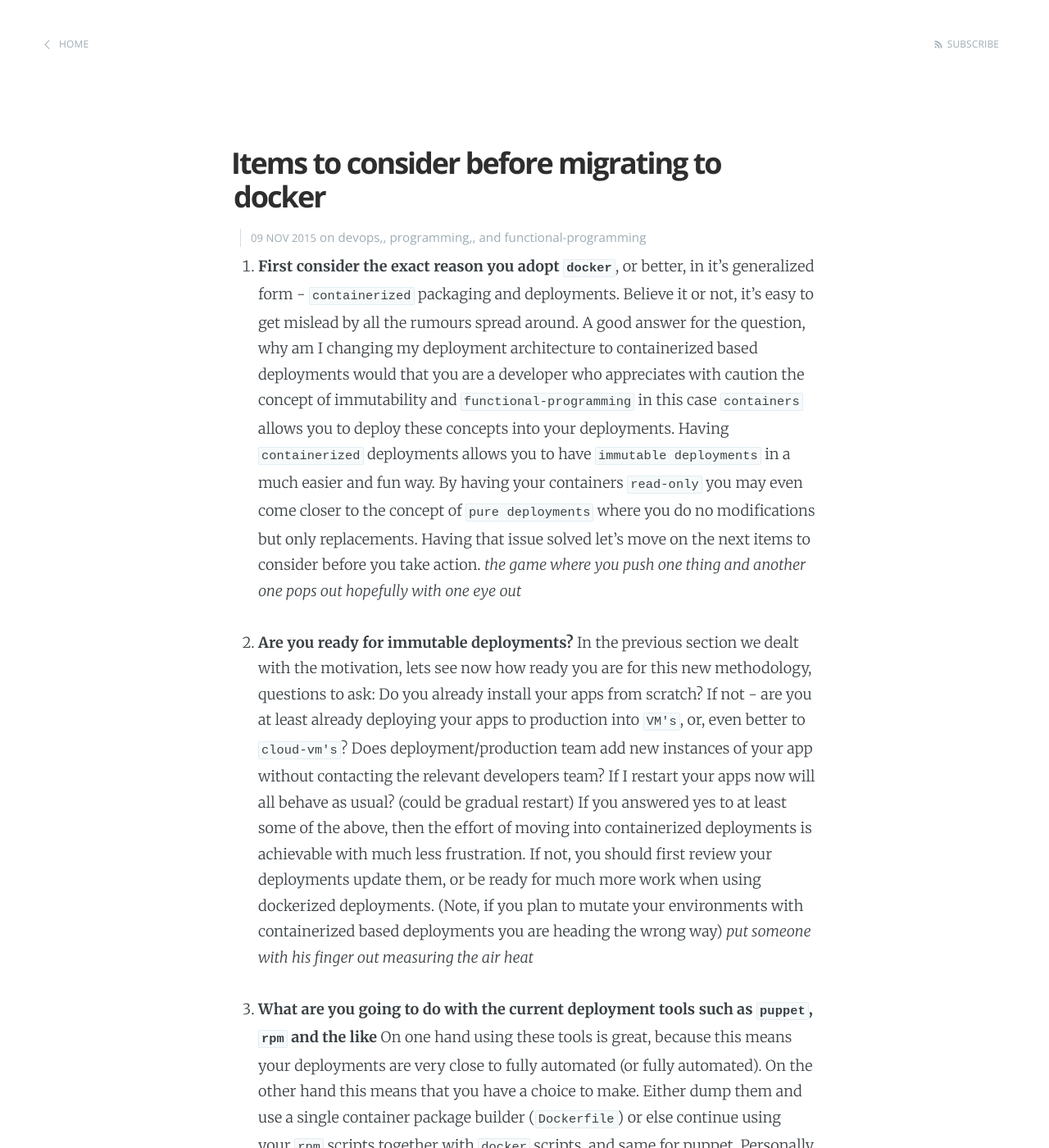
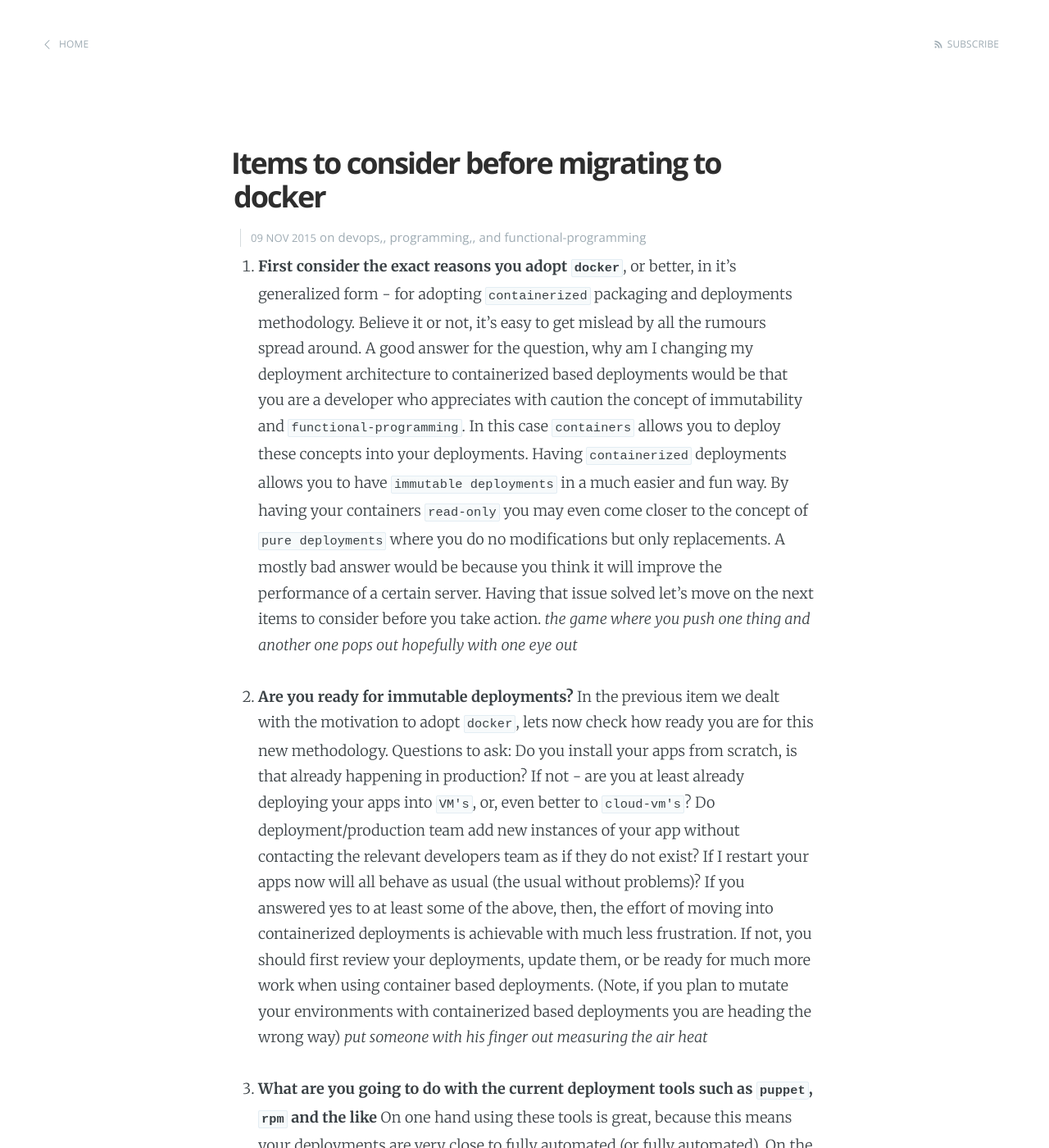
Before and after one commit to tomer-ben-david/tomer-ben-david.github.io.jekyll, a Jekyll site: the page built from _posts/2015-11-09-items-to-consider-before-migrating-to-docker.md, in a window 1280 px wide and 1400 px high. Shown: the whole window at 82% size. Built offline with Jekyll 4.4.1, drawn with Linux system fonts in a browser that asks for light colours; Markdown is read by kramdown in place of the engine named in the settings; comment, search, counter and statistics services are not loaded.

```diff
--- a/_posts/2015-11-09-items-to-consider-before-migrating-to-docker.md
+++ b/_posts/2015-11-09-items-to-consider-before-migrating-to-docker.md
@@ -5,9 +5,9 @@
 categories: devops, programming, functional-programming
 comments: true
 ---
-1. **First consider the exact reason you adopt `docker`**, or better, in it's generalized form - `containerized` packaging and deployments.  Believe it or not, it's easy to get mislead by all the rumours spread around.  A good answer for the question, why am I changing my deployment architecture to containerized based deployments would that you are a developer who appreciates with caution the concept of immutability and `functional-programming` in this case `containers` allows you to deploy these concepts into your deployments.  Having `containerized` deployments allows you to have `immutable deployments` in a much easier and fun way.  By having your containers `read-only` you may even come closer to the concept of `pure deployments` where you do no modifications but only replacements.  Having that issue solved let's move on the next items to consider before you take action.  *the game where you push one thing and another one pops out hopefully with one eye out*
+1. **First consider the exact reasons you adopt `docker`**, or better, in it's generalized form - for adopting `containerized` packaging and deployments methodology.  Believe it or not, it's easy to get mislead by all the rumours spread around.  A good answer for the question, why am I changing my deployment architecture to containerized based deployments would be that you are a developer who appreciates with caution the concept of immutability and `functional-programming`.  In this case `containers` allows you to deploy these concepts into your deployments.  Having `containerized` deployments allows you to have `immutable deployments` in a much easier and fun way.  By having your containers `read-only` you may even come closer to the concept of `pure deployments` where you do no modifications but only replacements.  A mostly bad answer would be because you think it will improve the performance of a certain server.  Having that issue solved let's move on the next items to consider before you take action.  *the game where you push one thing and another one pops out hopefully with one eye out*
 
-2. **Are you ready for immutable deployments?** In the previous section we dealt with the motivation, lets see now how ready you are for this new methodology, questions to ask: Do you already install your apps from scratch? If not - are you at least already deploying your apps to production into `VM's`, or, even better to `cloud-vm's`?  Does deployment/production team add new instances of your app without contacting the relevant developers team? If I restart your apps now will all behave as usual? (could be gradual restart) If you answered yes to at least some of the above, then the effort of moving into containerized deployments is achievable with much less frustration.  If not, you should first review your deployments update them, or be ready for much more work when using dockerized deployments.  (Note, if you plan to mutate your environments with containerized based deployments you are heading the wrong way) *put someone with his finger out measuring the air heat*
+2. **Are you ready for immutable deployments?** In the previous item we dealt with the motivation to adopt `docker`, lets now check how ready you are for this new methodology.  Questions to ask: Do you install your apps from scratch, is that already happening in production? If not - are you at least already deploying your apps into `VM's`, or, even better to `cloud-vm's`?  Do deployment/production team add new instances of your app without contacting the relevant developers team as if they do not exist? If I restart your apps now will all behave as usual (the usual without problems)?  If you answered yes to at least some of the above, then, the effort of moving into containerized deployments is achievable with much less frustration.  If not, you should first review your deployments, update them, or be ready for much more work when using container based deployments.  (Note, if you plan to mutate your environments with containerized based deployments you are heading the wrong way) *put someone with his finger out measuring the air heat*
 
 3. **What are you going to do with the current deployment tools such as `puppet`, `rpm` and the like** On one hand using these tools is great, because this means your deployments are very close to fully automated (or fully automated).  On the other hand this means that you have a choice to make.  Either dump them and use a single container package builder (`Dockerfile`) or else continue using your `rpm` scripts together with `docker` scripts, and same for puppet.  Personally try to get things simple on this matter, if you can have a single scripting language, go for it, if you already have too much infrastructure around `rpm` consider keeping it.  Note that if you continue having the bulk of packaging in `rpm` this would mean you should aspire to being able to install your packages even without `docker`.  As for `puppet` you should highly consider replacing it all together by `docker` scripting an its peripheral scripts (`kubernetes`).  *two dogs running one after another one named puppet and one named kubernetes*
 
```
